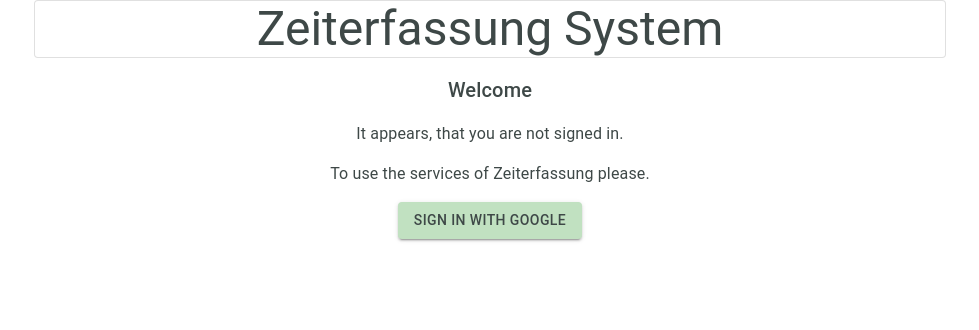
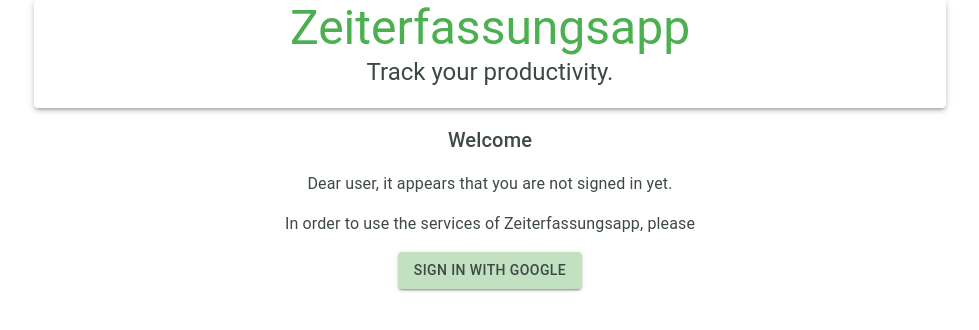
Before and after one commit to WilliKoljada/SW-Praktikum-WI7--Gruppe09, a React (Create React App) app in the folder frontend/: page /index.html in a window 1280 px wide. Shown: the top 330 px of the page, without its empty margins (150-1129 px from the left). Built offline with nearby package versions, Linux system fonts and the light colour scheme; no server answers.

Commit message:
Fehler behoben

```diff
--- a/frontend/src/components/Pages/About.js
+++ b/frontend/src/components/Pages/About.js
@@ -27,7 +27,7 @@ function About() {
       <Paper elevation={0} className={classes.root}>
         <div className={classes.content}>
           <Typography variant="h6">
-          Zeiterfassung
+          Zeiterfassungsapp
           </Typography>
           <br />
 
--- a/frontend/src/components/Pages/SignIn.js
+++ b/frontend/src/components/Pages/SignIn.js
@@ -22,8 +22,8 @@ class SignIn extends Component {
 		return (
 			<div>
 				<Typography className={classes.root} align="center" variant="h6">Welcome   </Typography>
-				<Typography className={classes.root} align="center">It appears, that you are not signed in.</Typography>
-				<Typography className={classes.root} align="center">To use the services of Zeiterfassung please.</Typography>
+				<Typography className={classes.root} align="center">Dear user, it appears that you are not signed in yet.</Typography>
+				<Typography className={classes.root} align="center">In order to use the services of Zeiterfassungsapp, please</Typography>
 				<Grid container justifyContent="center">
 					<Grid item>
 						<Button variant="contained" color="secondary" onClick={this.handleSignInButton}>
--- a/frontend/src/components/layout/Header.js
+++ b/frontend/src/components/layout/Header.js
@@ -1,6 +1,6 @@
 import React, { Component } from "react";
 import PropTypes from "prop-types";
-import { Paper, Typography, Tabs, Tab } from "@material-ui/core";
+import { Paper, Typography, Tabs, Tab, AppBar } from "@material-ui/core";
 import { Link as RouterLink } from "react-router-dom";
 import ProfileDropDown from "../dialogs/ProfileDropDown";
 
@@ -35,15 +35,19 @@ class Header extends Component {
     const { user } = this.props;
 
     return (
-      <Paper variant="outlined" >
+      <Paper elevation={3} >
         <ProfileDropDown user={user} />
-        <Typography variant="h3" component="h1" align="center">
-          Zeiterfassung System
+        <Typography variant="h3" component="h1" align="center" color="primary">
+           Zeiterfassungsapp
         </Typography>
+        <Typography variant='h5' component='h2' align='center'>
+           Track your productivity.
+         </Typography> <br></br>
 
         {
           user ?
-            <Tabs indicatorColor="primary" textColor="primary" centered value={this.state.tabindex} onChange={this.handleTabChange} >
+            <AppBar position="static" color="secondary">
+             <Tabs variant="scrollable" indicatorColor="secondary" textColor="primary" centered value={this.state.tabindex} onChange={this.handleTabChange} >
               <Tab label="Personen" component={RouterLink} to={`/persons`} />
               <Tab label="Projekte" component={RouterLink} to={`/projekte`} />
               <Tab label="Aktivitaten" component={RouterLink} to={`/aktivitaeten`} />
@@ -52,6 +56,7 @@ class Header extends Component {
               <Tab label="Arbeitzeitkonto" component={RouterLink} to={`/arbeitzeit`} />
               <Tab label="About" component={RouterLink} to={`/about`} />
             </Tabs>
+             </AppBar>
             : null
         }
       </Paper>
```
